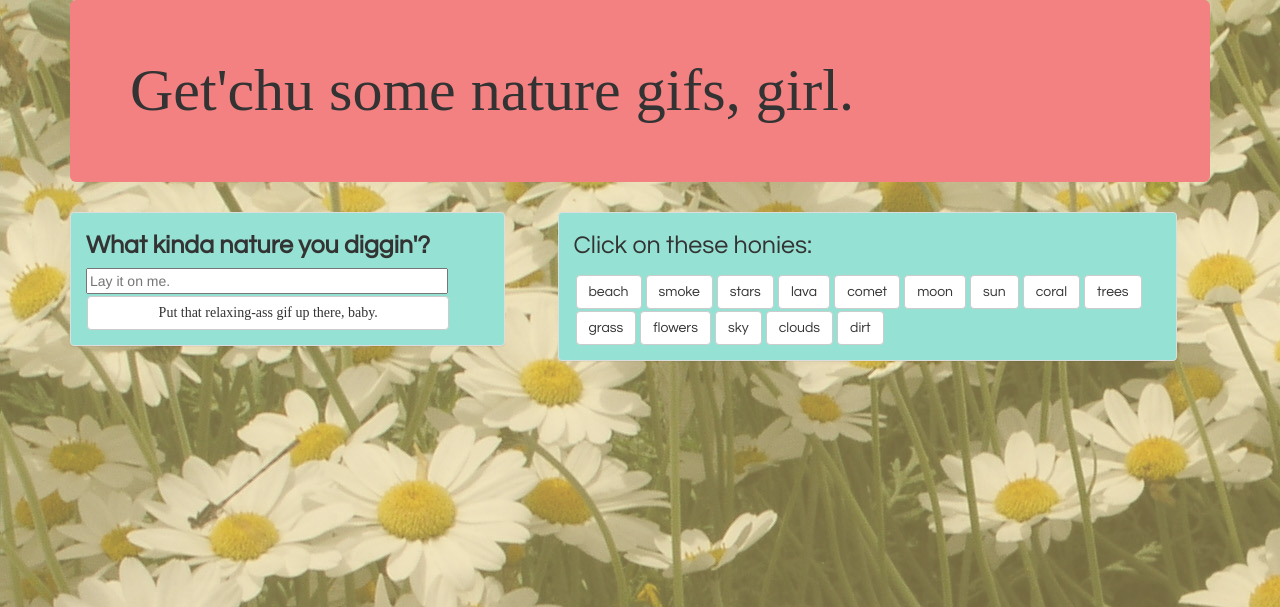
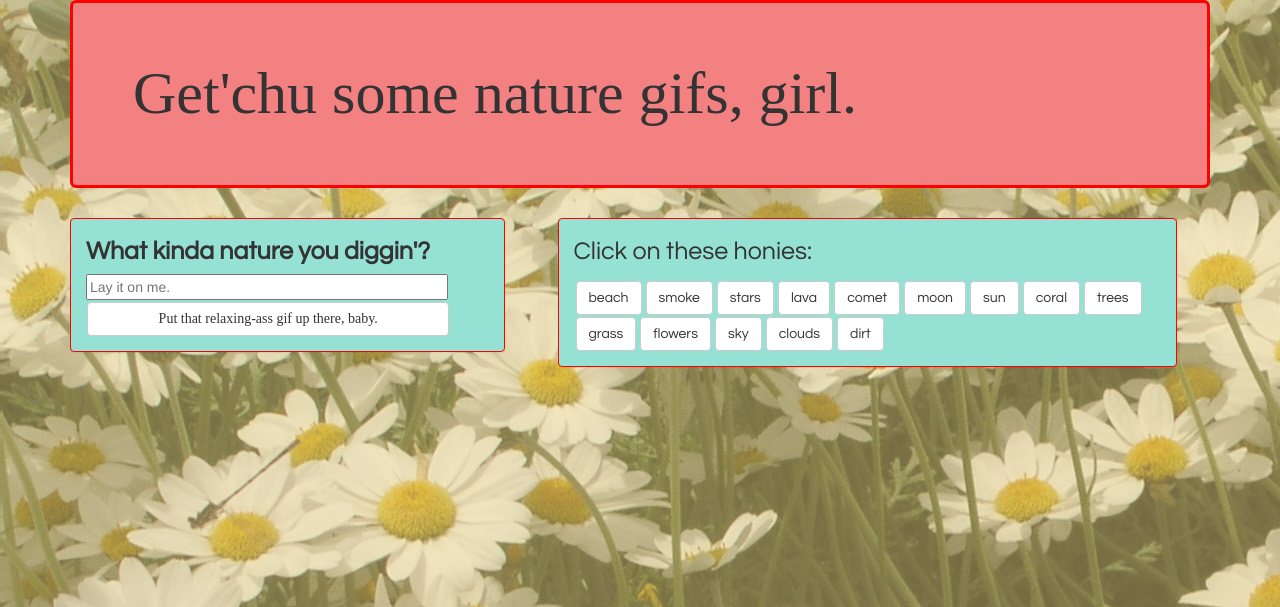
Before and after one commit to carly-rw/giphy-api, a PHP site: page / in a window 1280 px wide. Shown: the top 607 px of the page. Run offline with PHP 8.4, Linux system fonts and the light colour scheme; some libraries are stand-ins or nearby versions; some web fonts are replaced.

Commit message:
Additional CSS styling.

```diff
--- a/assets/css/style.css
+++ b/assets/css/style.css
@@ -1,6 +1,9 @@
 .jumbotron {
 	font-size: 60px;
 	background: #F38181 !important;
+	border-style: solid !important;
+	border-color: red !important;
+	border-size: 1px !important;
 }
 
 .tintedImage {
@@ -33,11 +36,16 @@
 
 .middleSize {
 	font-size: 25px;
+	background-color: #95E1D3;
 }
 
 .panel {
 	width: 95%;
 	background-color: #95E1D3 !important;
+	border-style: solid !important;
+	border-color: red !important;
+	border-size: 3
+	px !important;
 }
 
 img {
@@ -52,7 +60,8 @@ img {
 }
 
 p {
-	width: 250px;
+	width: 270px;
+	background: white;
 }
 
 .submitButton {
```
